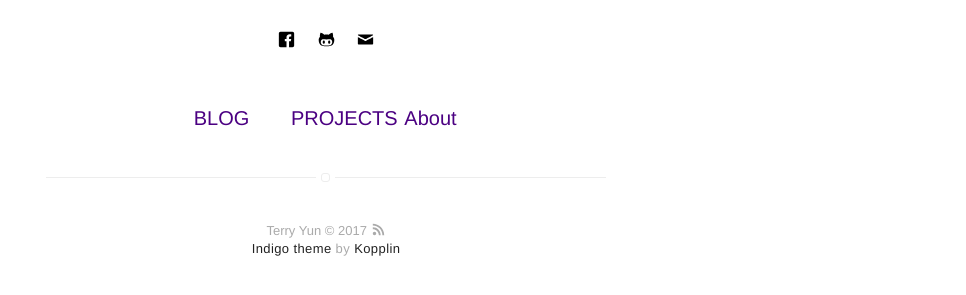
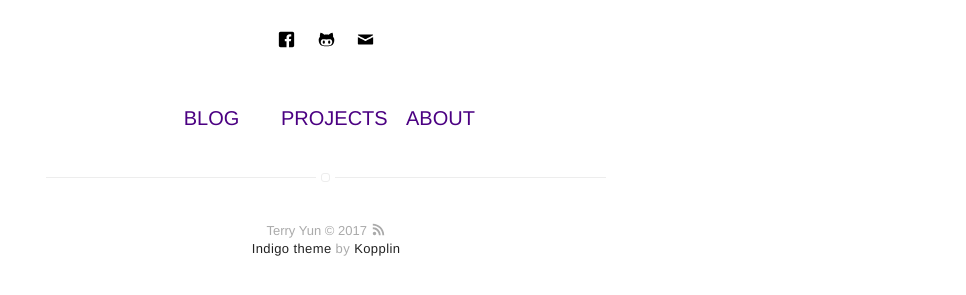
Before and after one commit to CHANMYUNG/nooheat.github.io, a Jekyll site: the page built from index.html, in a window 1280 px wide. Shown: the part 387-682 px from the top of the page, without its empty margins (314-1280 px from the left). Built offline with Jekyll 4.4.1, drawn with Linux system fonts in a browser that asks for light colours.

Commit message:
profile update

```diff
--- a/_includes/nav.html
+++ b/_includes/nav.html
@@ -13,7 +13,7 @@
             <li class="item">
                 <a class="link" href="{{ site.url }}/blog">BLOG</a>
                 <a class="link" href="{{ site.url }}/projects">PROJECTS</a>
-                <a class="link" href="{{ site.url }}/about">About</a>
+                <a class="link" href="{{ site.url }}/about" style="margin-left:20px">ABOUT</a>
             </li>
         {% endif %}
 
```
